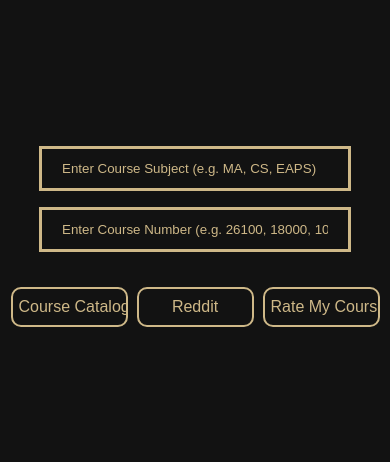
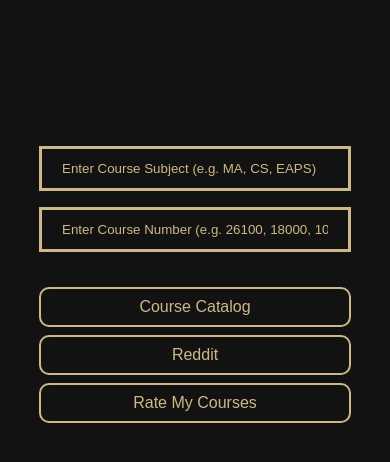
Before and after one commit to SebastianD101/purdue-courses, a plain HTML site: page index.html in a window 390 px wide. Drawn offline with Linux system fonts and the light colour scheme.

Commit message:
fixed mobile bug

```diff
--- a/style.css
+++ b/style.css
@@ -39,8 +39,9 @@
     input[type=text] {
         width: 80%;
     }
-    input[type=button] {
+    #button {
         width: 80%;
+        text-align: center;
     }
 }
 
```
